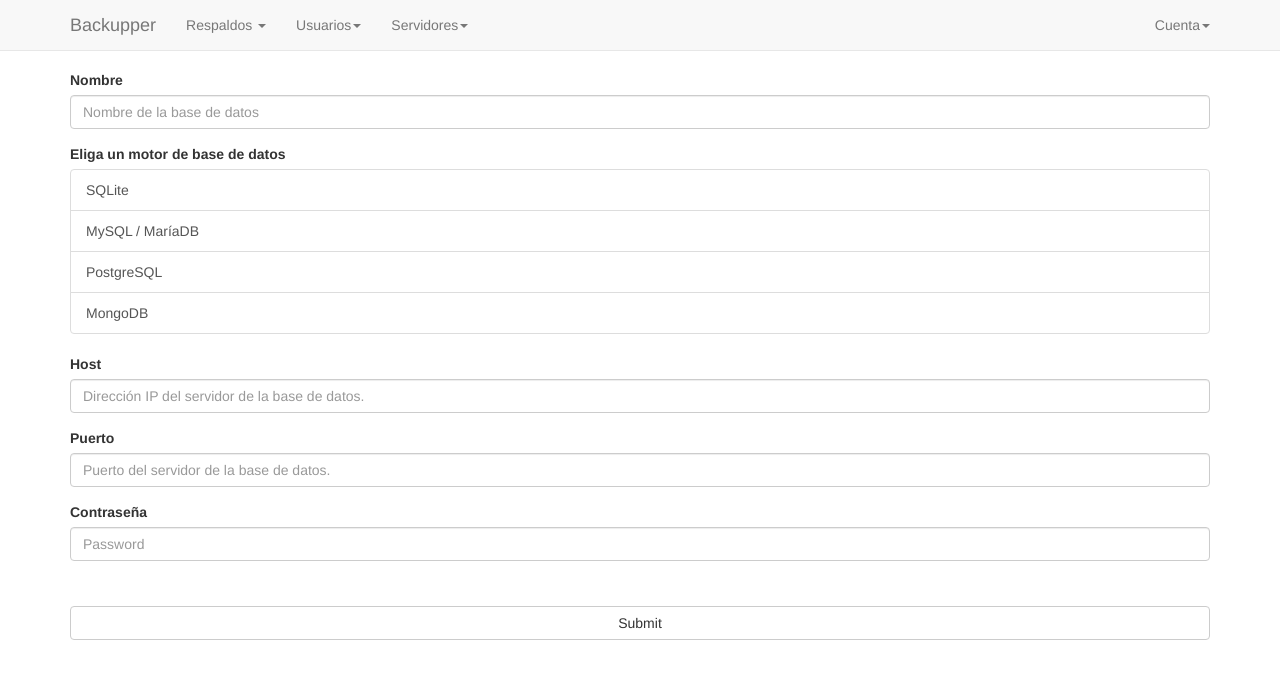
After one commit to jiss2891/backupper, a Django app: template dbb/apps/databases/templates/crud_databases.html in a window 1280 px wide. The commit adds this page. Shown: the top 679 px of the page. Run offline with Django 3.2, Linux system fonts and the light colour scheme; the template is opened without the code that fills it, so the values that code supplies are empty; some libraries are stand-ins or nearby versions.

Commit message:
add databases template para creación

```diff
--- /dev/null
+++ b/dbb/apps/databases/templates/crud_databases.html
@@ -0,0 +1,30 @@
+{% extends 'admin.html' %}
+
+{% block content %}
+<form>
+  <div class="form-group">
+    <label for="db_name">Nombre</label>
+    <input type="text" class="form-control" id="db_name" placeholder="Nombre de la base de datos">
+  </div>
+  <label>Eliga un motor de base de datos</label>
+  <div class="list-group">
+    <a href="#" class="list-group-item">SQLite</a>
+    <a href="#" class="list-group-item">MySQL / MaríaDB</a>
+    <a href="#" class="list-group-item">PostgreSQL</a>
+    <a href="#" class="list-group-item">MongoDB</a>
+  </div>
+  <div class="form-group">
+    <label for="db_host">Host</label>
+    <input type="text" class="form-control" id="db_host" placeholder="Dirección IP del servidor de la base de datos.">
+  </div>
+  <div class="form-group">
+    <label for="db_port">Puerto</label>
+    <input type="text" class="form-control" id="db_port" placeholder="Puerto del servidor de la base de datos.">
+  </div>
+  <div class="form-group">
+    <label for="db_pass">Contraseña</label>
+    <input type="password" class="form-control" id="db_pass" placeholder="Password">
+  </div>
+  <button type="submit" class="btn btn-default">Submit</button>
+</form>
+{% endblock %}
--- a/dbb/apps/databases/views.py
+++ b/dbb/apps/databases/views.py
@@ -1,3 +1,6 @@
 from django.shortcuts import render
 
 # Create your views here.
+def databases(request):
+
+    return render(request, 'crud_databases.html', {})
--- a/dbb/templates/base.html
+++ b/dbb/templates/base.html
@@ -17,8 +17,10 @@
   <body>
     {% block nav %}
     {% endblock %}
+    <div class="container">
     {% block content %}
     {% endblock %}
+    </div>
     <!-- jQuery (necessary for Bootstrap's JavaScript plugins) -->
     <script src="{% static 'bower_components/jquery/dist/jquery.min.js'%}"></script>
     <!-- Include all compiled plugins (below), or include individual files as needed -->
--- a/dbb/urls.py
+++ b/dbb/urls.py
@@ -28,6 +28,7 @@ urlpatterns = [
         'login.html'},
         name='logout'),
     url('^', include('django.contrib.auth.urls')),
+    url('^', include('dbb.apps.databases.urls')),
     url(r'^$', index, name='index'),
     url(r'^users/$', users_list, name='users-list'),
     url(r'^admin/', admin.site.urls),
```
Also changed, not shown: dbb/apps/databases/urls.py (added, +7 -0 lines).
